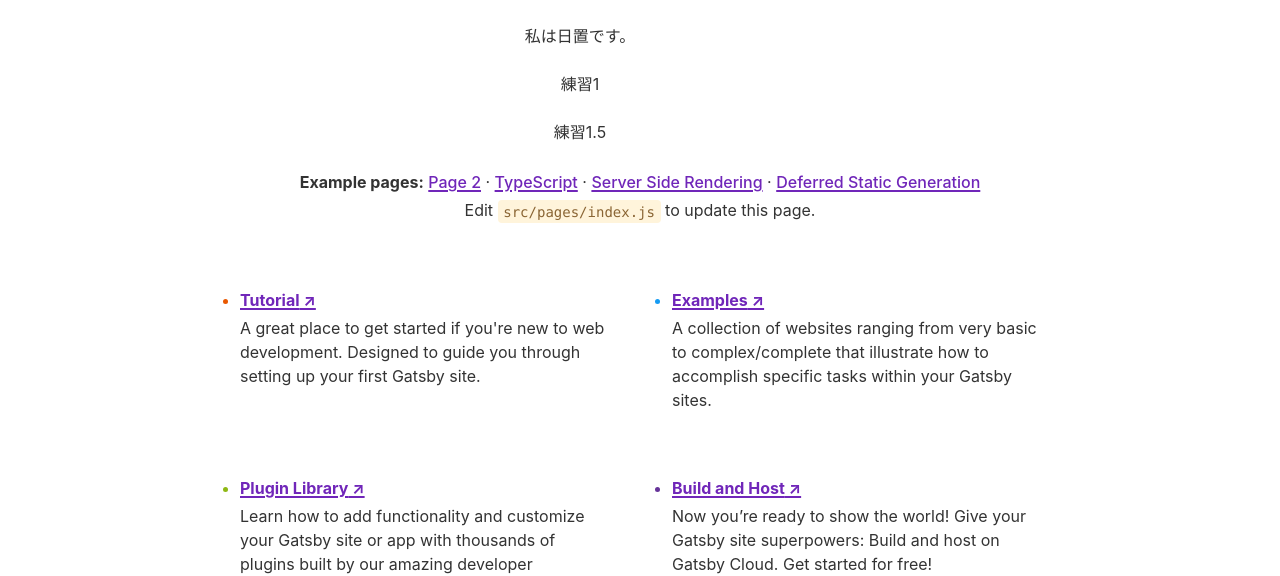
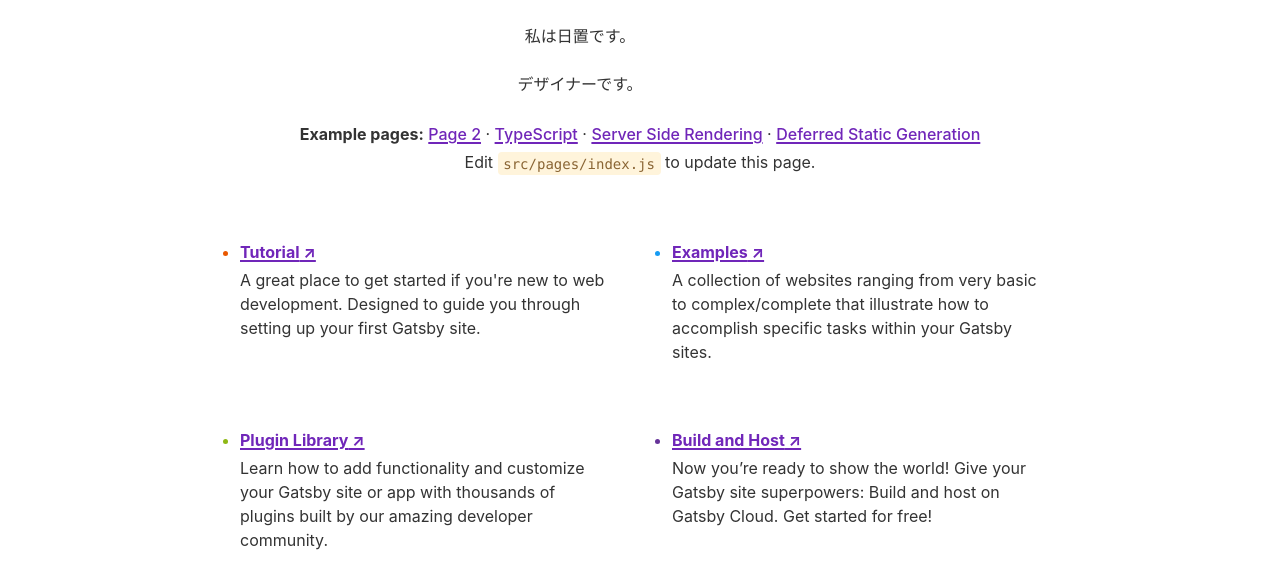
Before and after one commit to okky-hi/practice_repository, a Gatsby site: page / in a window 1280 px wide. Shown: the part 230-806 px from the top of the page. Built offline with nearby package versions, Linux system fonts and the light colour scheme; Gatsby itself is replaced by a stand-in of ours.

Commit message:
add work

```diff
--- a/src/pages/index.js
+++ b/src/pages/index.js
@@ -85,8 +85,7 @@
         Hi,I'm okky
       </h1>
       <p>私は日置です。</p>
-      <p>練習1</p>
-      <p>練習1.5</p>
+      <p>デザイナーです。</p>
       <p className={styles.intro}>
         <b>Example pages:</b>{" "}
         {samplePageLinks.map((link, i) => (
```
